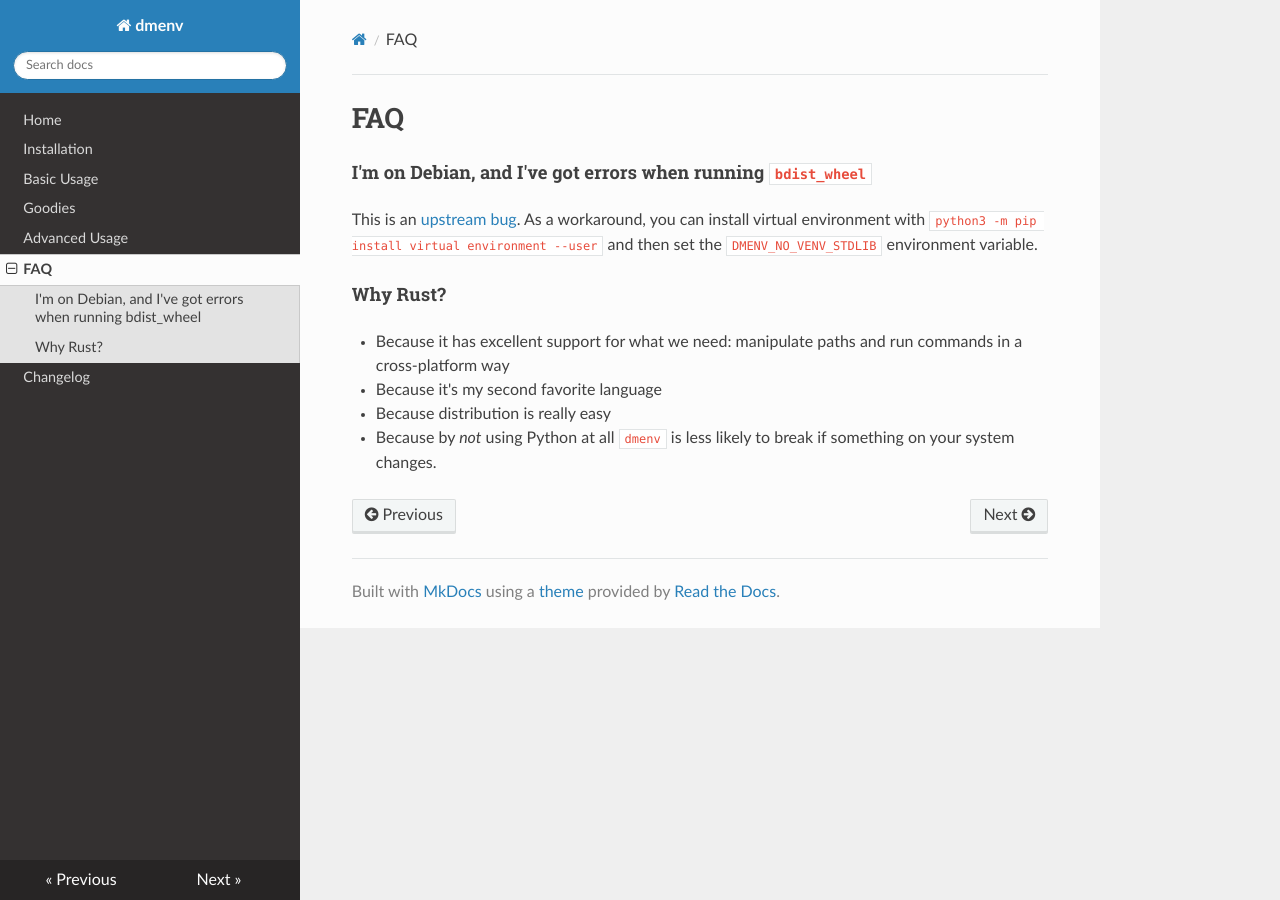
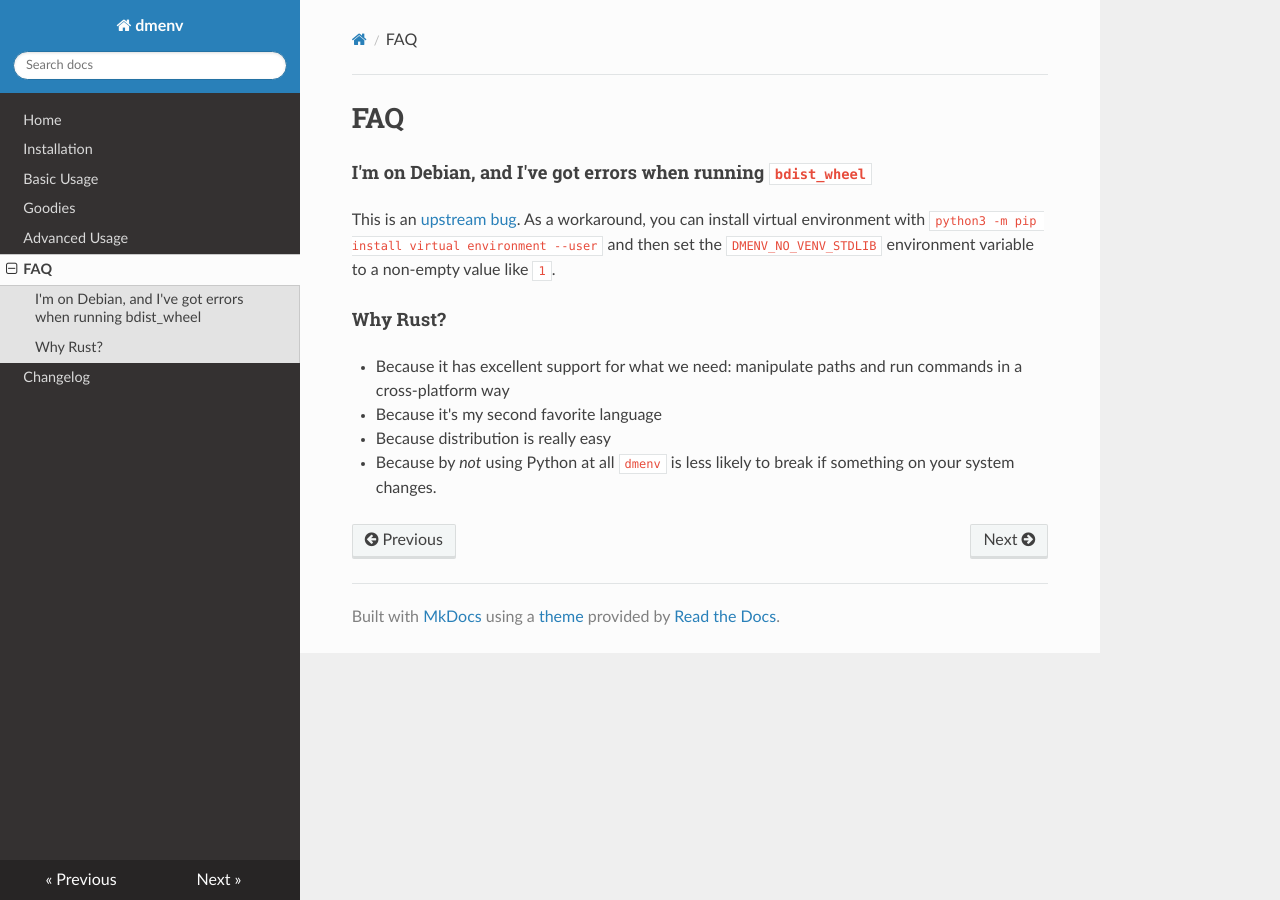
Before and after one commit to dmerejkowsky/dmenv, an MkDocs documentation site: the page built from docs/contents/faq.md, in a window 1280 px wide. Built offline with MkDocs 1.6.1, drawn with Linux system fonts in a browser that asks for light colours; nearby versions of some CDN libraries.

Commit message:
Mention that env vars must be non-empty

```diff
--- a/docs/contents/faq.md
+++ b/docs/contents/faq.md
@@ -4,7 +4,7 @@
 
 This is an [upstream bug](https://bugs.debian.org/cgi-bin/bugreport.cgi?bug=917006).
 As a workaround, you can install virtual environment with `python3 -m pip install virtual environment --user`
-and then set the `DMENV_NO_VENV_STDLIB` environment variable.
+and then set the `DMENV_NO_VENV_STDLIB` environment variable to a non-empty value like `1`.
 
 #### Why Rust?
 
```
Also changed, not shown: docs/contents/basic_usage.md (+1 -1 lines).
